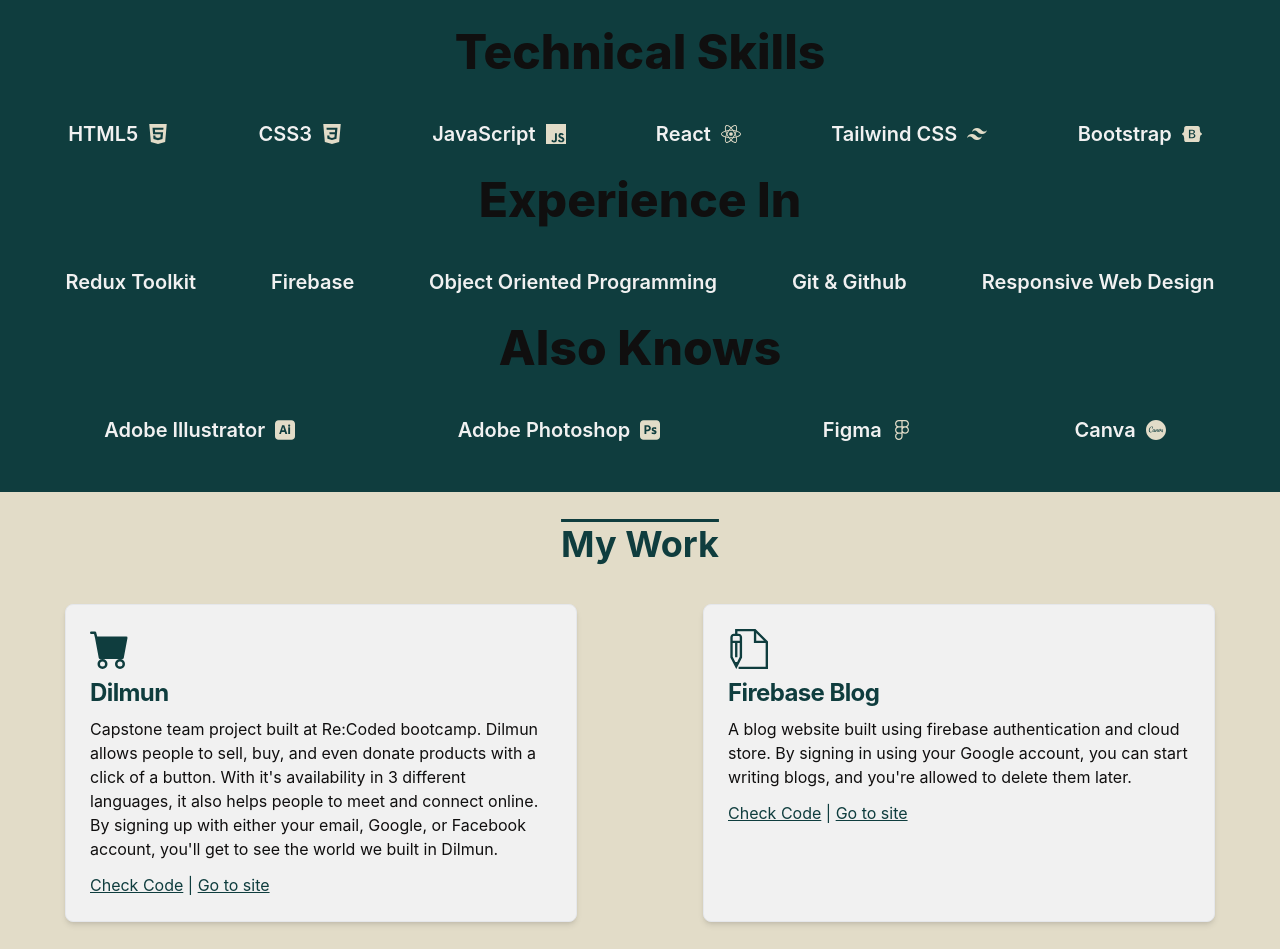
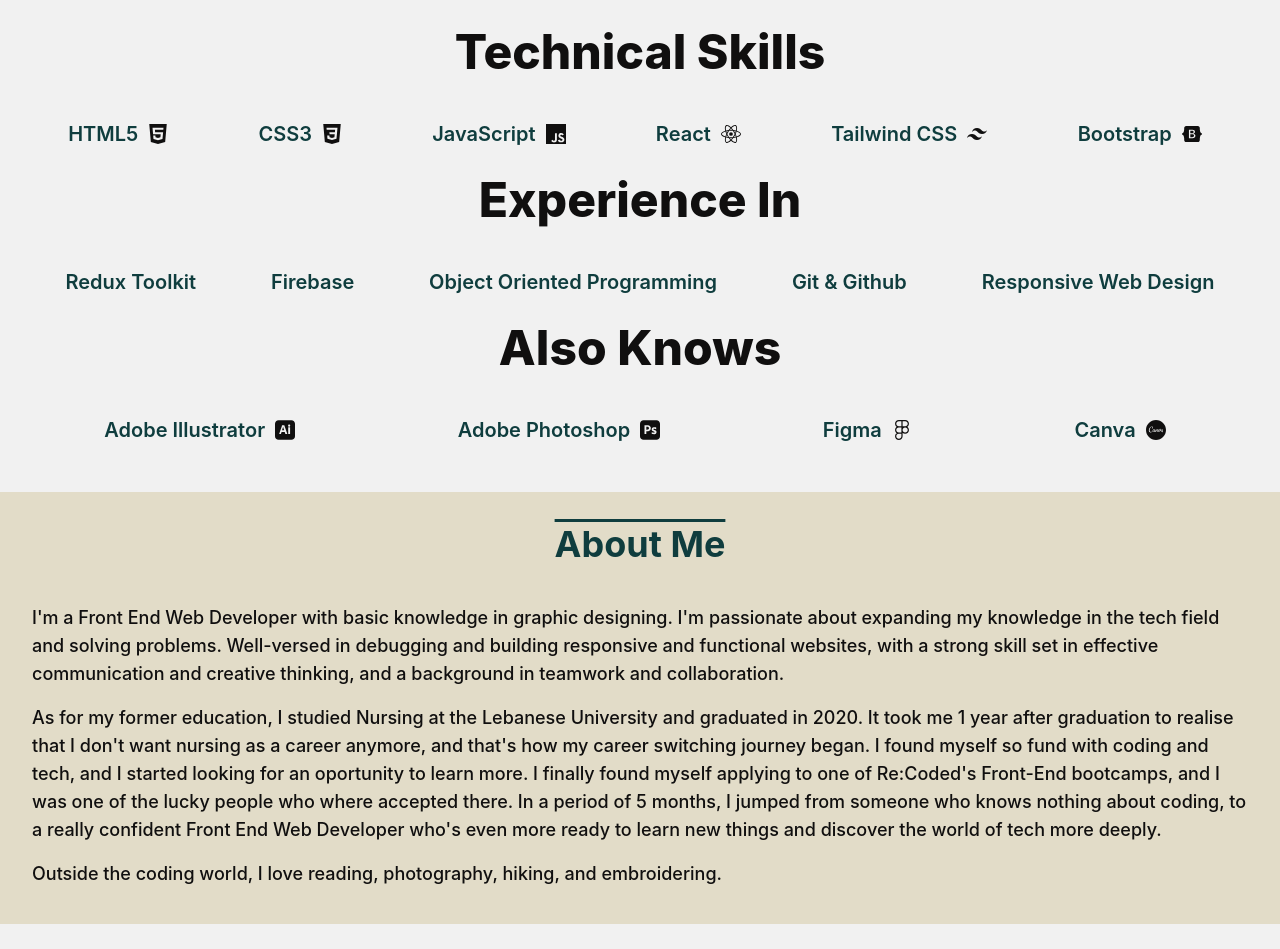
Before and after one commit to sarahaboudalal/Portfolio, a React (Create React App) app: page / in a window 1280 px wide. Shown: the part 400-1349 px from the top of the page. Built offline with nearby package versions, Linux system fonts and the light colour scheme.

Commit message:
about section added

```diff
--- a/src/App.js
+++ b/src/App.js
@@ -1,3 +1,4 @@
+import About from './components/About/About';
 import Hero from './components/Hero/Hero';
 import Navbar from './components/Navbar/Navbar';
 import Project from './components/Projects/Projects';
@@ -10,6 +11,7 @@
       <Navbar />
       <Hero />
       <Skills />
+      <About />
       <Project />
     </div>
   );
--- /dev/null
+++ b/src/components/About/About.jsx
@@ -0,0 +1,32 @@
+export default function About() {
+  return (
+    <div className="bg-beige py-8 md:px-2 px-4" id="about-section">
+      <h3 className="mb-10 text-center overline text-greenish text-4xl font-bold">
+        About Me
+      </h3>
+      <p className="px-6 text-lg my-1 font-medium text-night">
+        I'm a Front End Web Developer with basic knowledge in graphic designing.
+        I'm passionate about expanding my knowledge in the tech field and
+        solving problems. Well-versed in debugging and building responsive and
+        functional websites, with a strong skill set in effective communication
+        and creative thinking, and a background in teamwork and collaboration.
+      </p>
+      <p className="px-6 text-lg my-4 font-medium text-night">
+        As for my former education, I studied Nursing at the Lebanese University
+        and graduated in 2020. It took me 1 year after graduation to
+        realise that I don't want nursing as a career anymore, and that's how my
+        career switching journey began. I found myself so fund with coding and
+        tech, and I started looking for an oportunity to learn more. I finally
+        found myself applying to one of Re:Coded's Front-End bootcamps, and I
+        was one of the lucky people who where accepted there. In a period of 5
+        months, I jumped from someone who knows nothing about coding, to a
+        really confident Front End Web Developer who's even more ready to learn
+        new things and discover the world of tech more deeply.
+      </p>
+      <p className="px-6 text-lg my-1 font-medium text-night">
+        Outside the coding world, I love reading, photography, hiking, and
+        embroidering.
+      </p>
+    </div>
+  );
+}
--- a/src/components/Hero/Hero.jsx
+++ b/src/components/Hero/Hero.jsx
@@ -1,4 +1,5 @@
 import { BsCodeSlash, BsCode } from 'react-icons/bs';
+import About from '../About/About';
 
 export default function Hero() {
   return (
@@ -18,7 +19,7 @@
         <h3 className="text-greenish font-bold text-xl py-3">
           Find more about me{' '}
           <a
-            href="#"
+            href='#about-section'
             className="text-greenish hover:underline hover:text-night"
           >
             here
--- a/src/components/Projects/Projects.jsx
+++ b/src/components/Projects/Projects.jsx
@@ -4,12 +4,12 @@
 
 export default function Project() {
     return (
-      <div className="bg-beige py-8 md:px-2 px-4">
+      <div className="bg-whitish py-8 md:px-2 px-4">
       <h3 className="mb-10 text-center overline text-greenish text-4xl font-bold">My Work
           </h3>
         <div className="grid lg:grid-cols-2 grid-cols-1 content-center justify-items-center gap-y-9 gap-x-3">
 
-          <div className="flex flex-col max-w-lg p-6 bg-whitish border border-gray-200 rounded-lg shadow-md">
+          <div className="flex flex-col max-w-lg p-6 bg-beige border border-gray-200 rounded-lg shadow-md">
             <BsCartFill className="w-10 h-10 mb-2 text-greenish" />
 
             <a
@@ -49,7 +49,7 @@
               </a>
             </p>
           </div>
-          <div className=" flex flex-col max-w-lg p-6 bg-whitish border border-gray-200 rounded-lg shadow-md">
+          <div className=" flex flex-col max-w-lg p-6 bg-beige border border-gray-200 rounded-lg shadow-md">
             <TfiWrite className="w-10 h-10 mb-2 text-greenish" />
 
             <a
@@ -86,7 +86,7 @@
               </a>
             </p>
           </div>
-          <div className=" flex flex-col max-w-lg p-6 bg-whitish border border-gray-200 rounded-lg shadow-md">
+          <div className=" flex flex-col max-w-lg p-6 bg-beige border border-gray-200 rounded-lg shadow-md">
             <BsFilm className="w-10 h-10 mb-2 text-greenish" />
 
             <a
@@ -123,7 +123,7 @@
               </a>
             </p>
           </div>
-          <div className=" flex flex-col max-w-lg p-6 bg-whitish border border-gray-200 rounded-lg shadow-md">
+          <div className=" flex flex-col max-w-lg p-6 bg-beige border border-gray-200 rounded-lg shadow-md">
             <BiMoviePlay className="w-10 h-10 mb-2 text-greenish" />
 
             <a
@@ -159,7 +159,7 @@
               </a>
             </p>
           </div>
-          <div className=" flex flex-col max-w-lg p-6 bg-whitish border border-gray-200 rounded-lg shadow-md">
+          <div className=" flex flex-col max-w-lg p-6 bg-beige border border-gray-200 rounded-lg shadow-md">
             <BiGame className="w-10 h-10 mb-2 text-greenish" />
 
             <a
--- a/src/components/Skills/Skills.jsx
+++ b/src/components/Skills/Skills.jsx
@@ -14,47 +14,47 @@
 
 export default function Skills() {
   return (
-    <div className="h-full bg-greenish py-5">
+    <div className="h-full bg-whitish py-5">
       <h3 className="text-night text-5xl font-extrabold text-center m-3 pb-4">
         Technical Skills
       </h3>
       <div className="flex lg:flex-row flex-col items-center justify-around m-7">
-        <p className="text-whitish text-xl font-semibold">
+        <p className="text-greenish text-xl font-semibold">
           HTML5
-          <SiHtml5 className="inline w-10 mb-1 text-beige" />
+          <SiHtml5 className="inline w-10 mb-1 text-night" />
         </p>
-        <p className="text-whitish text-xl font-semibold">
+        <p className="text-greenish text-xl font-semibold">
           CSS3
-          <SiCss3 className="inline w-10 mb-1 text-beige" />
+          <SiCss3 className="inline w-10 mb-1 text-night" />
         </p>
-        <p className="text-whitish text-xl font-semibold">
+        <p className="text-greenish text-xl font-semibold">
           JavaScript
-          <SiJavascript className="inline w-10 mb-1 text-beige" />
+          <SiJavascript className="inline w-10 mb-1 text-night" />
         </p>
-        <p className="text-whitish text-xl font-semibold">
+        <p className="text-greenish text-xl font-semibold">
           React
-          <SiReact className="inline w-10 mb-1 text-beige" />
+          <SiReact className="inline w-10 mb-1 text-night" />
         </p>
-        <p className="text-whitish text-xl font-semibold">
+        <p className="text-greenish text-xl font-semibold">
           Tailwind CSS
-          <SiTailwindcss className="inline w-10 mb-1 text-beige" />
+          <SiTailwindcss className="inline w-10 mb-1 text-night" />
         </p>
-        <p className="text-whitish text-xl font-semibold">
+        <p className="text-greenish text-xl font-semibold">
           Bootstrap
-          <SiBootstrap className="inline w-10 mb-1 text-beige" />
+          <SiBootstrap className="inline w-10 mb-1 text-night" />
         </p>
       </div>
       <h3 className="text-night text-5xl font-extrabold text-center m-3 pb-4">
         Experience In
       </h3>
       <div className="flex lg:flex-row flex-col items-center justify-around m-7">
-        <p className="text-whitish text-xl font-semibold">Redux Toolkit</p>
-        <p className="text-whitish text-xl font-semibold">Firebase</p>
-        <p className="text-whitish text-xl font-semibold  text-center">
+        <p className="text-greenish text-xl font-semibold">Redux Toolkit</p>
+        <p className="text-greenish text-xl font-semibold">Firebase</p>
+        <p className="text-greenish text-xl font-semibold  text-center">
           Object Oriented Programming
         </p>
-        <p className="text-whitish text-xl font-semibold">Git & Github</p>
-        <p className="text-whitish text-xl font-semibold">
+        <p className="text-greenish text-xl font-semibold">Git & Github</p>
+        <p className="text-greenish text-xl font-semibold">
           Responsive Web Design
         </p>
       </div>
@@ -62,21 +62,21 @@
         Also Knows
       </h3>
       <div className="flex lg:flex-row flex-col items-center justify-around m-7">
-        <p className="text-whitish text-xl font-semibold">
+        <p className="text-greenish text-xl font-semibold">
           Adobe Illustrator
-          <SiAdobeillustrator className="inline w-10 mb-1 text-beige" />
+          <SiAdobeillustrator className="inline w-10 mb-1 text-night" />
         </p>
-        <p className="text-whitish text-xl font-semibold">
+        <p className="text-greenish text-xl font-semibold">
           Adobe Photoshop
-          <SiAdobephotoshop className="inline w-10 mb-1 text-beige" />
+          <SiAdobephotoshop className="inline w-10 mb-1 text-night" />
         </p>
-        <p className="text-whitish text-xl font-semibold">
+        <p className="text-greenish text-xl font-semibold">
           Figma
-          <SiFigma className="inline w-10 mb-1 text-beige" />
+          <SiFigma className="inline w-10 mb-1 text-night" />
         </p>
-        <p className="text-whitish text-xl font-semibold">
+        <p className="text-greenish text-xl font-semibold">
           Canva
-          <SiCanva className="inline w-10 mb-1 text-beige" />
+          <SiCanva className="inline w-10 mb-1 text-night" />
         </p>
       </div>
     </div>
```
